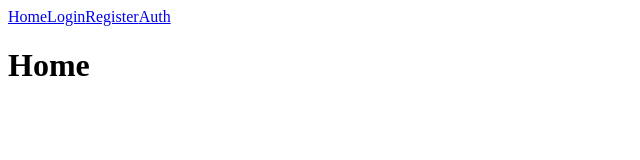
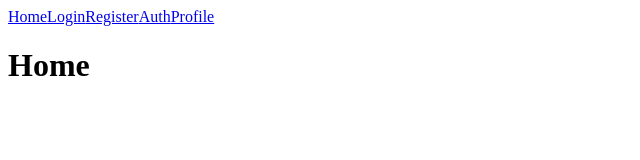
Before and after one commit to VioletViolaVi/react_quiz_mongoDB_practice, a React (Vite) app: page / in a window 1280 px wide. Shown: the top 160 px of the page, without its empty margins (0-640 px from the left). Built offline with nearby package versions, Linux system fonts and the light colour scheme.

Commit message:
create nav link for profile

```diff
--- a/src/components/NavBar/index.jsx
+++ b/src/components/NavBar/index.jsx
@@ -11,6 +11,8 @@ function NavBar() {
 
       <NavLink to={"auth"}>Auth</NavLink>
 
+      <NavLink to={"profile"}>Profile</NavLink>
+
       <Outlet />
     </>
   );
```
